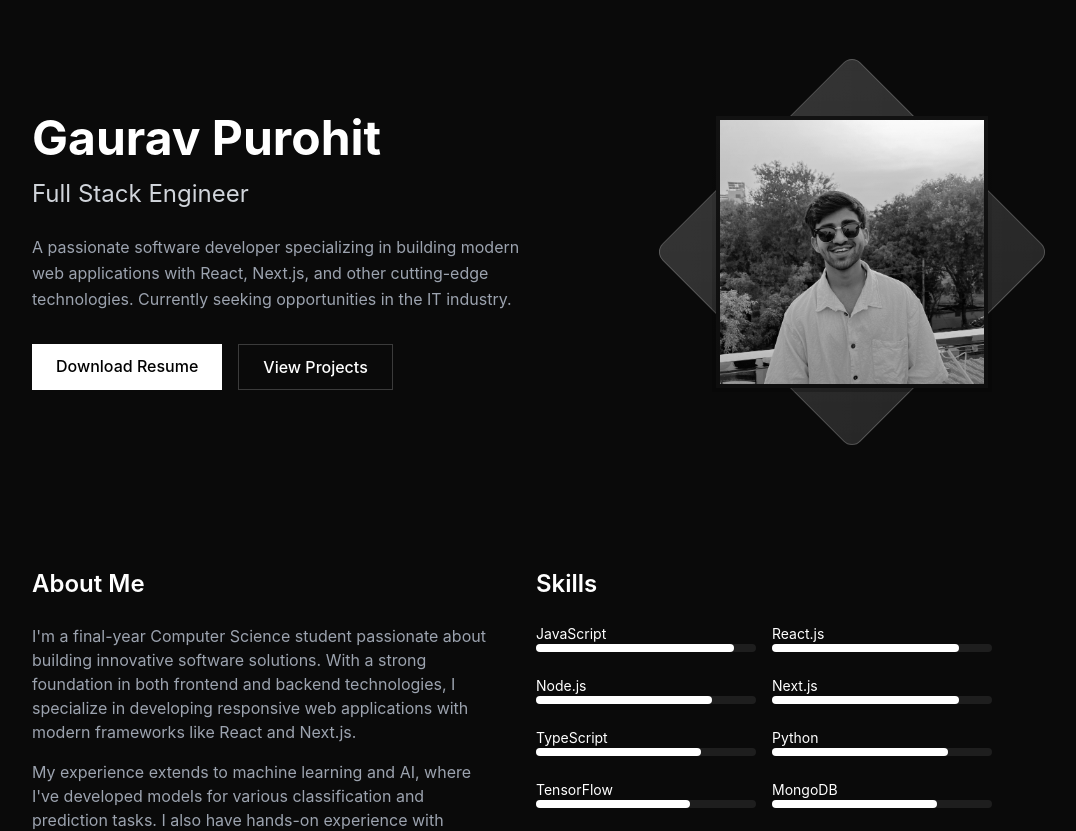
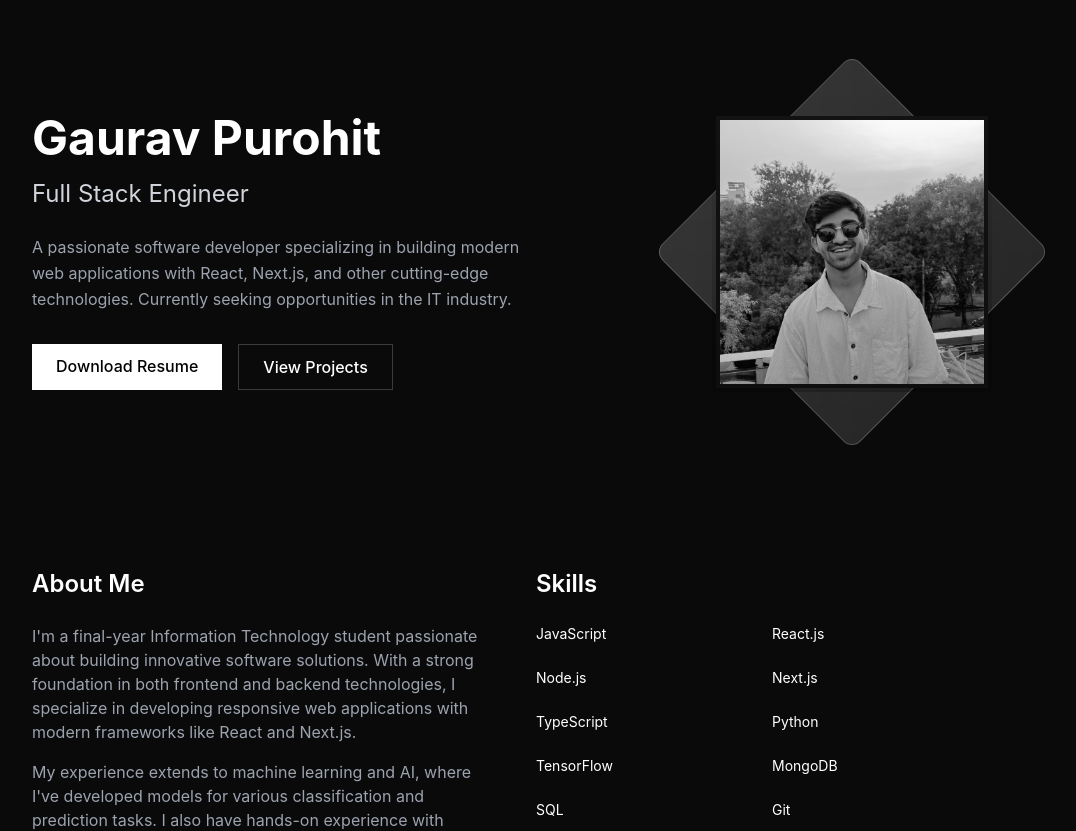
Before and after one commit to gauravpurohit28/portfolio-website, a Next.js app: page / in a window 1280 px wide. Shown: the top 831 px of the page, without its empty margins (128-1204 px from the left). Built offline with nearby package versions, Linux system fonts and the light colour scheme.

Commit message:
update about me

```diff
--- a/src/app/components/AboutSection.jsx
+++ b/src/app/components/AboutSection.jsx
@@ -3,18 +3,18 @@ import React from "react";
 import { motion } from "framer-motion";
 
 const skills = [
-  { skill: "JavaScript", level: 90 },
-  { skill: "React.js", level: 85 },
-  { skill: "Node.js", level: 80 },
-  { skill: "Next.js", level: 85 },
-  { skill: "TypeScript", level: 75 },
-  { skill: "Python", level: 80 },
-  { skill: "TensorFlow", level: 70 },
-  { skill: "MongoDB", level: 75 },
-  { skill: "SQL", level: 80 },
-  { skill: "Git", level: 85 },
-  { skill: "Docker", level: 70 },
-  { skill: "AWS", level: 65 },
+  { skill: "JavaScript" },
+  { skill: "React.js" },
+  { skill: "Node.js" },
+  { skill: "Next.js" },
+  { skill: "TypeScript" },
+  { skill: "Python" },
+  { skill: "TensorFlow" },
+  { skill: "MongoDB" },
+  { skill: "SQL" },
+  { skill: "Git" },
+  { skill: "Docker" },
+  { skill: "AWS" },
 ];
 
 const AboutSection = () => {
@@ -25,7 +25,7 @@ const AboutSection = () => {
           <div className="lg:w-1/2">
             <h2 className="text-2xl font-semibold text-white mb-6">About Me</h2>
             <p className="text-gray-400 mb-4">
-              I&apos;m a final-year Computer Science student passionate about building innovative software solutions. With a strong foundation in both frontend and backend technologies, I specialize in developing responsive web applications with modern frameworks like React and Next.js.
+              I&apos;m a final-year Information Technology student passionate about building innovative software solutions. With a strong foundation in both frontend and backend technologies, I specialize in developing responsive web applications with modern frameworks like React and Next.js.
             </p>
             <p className="text-gray-400 mb-4">
               My experience extends to machine learning and AI, where I&apos;ve developed models for various classification and prediction tasks. I also have hands-on experience with DevOps practices, including creating CI/CD pipelines, containerization using Docker, and deploying scalable applications on cloud platforms like AWS.
@@ -48,15 +48,6 @@ const AboutSection = () => {
                 >
                   <div className="mb-2">
                     <p className="text-white text-sm">{item.skill}</p>
-                    <div className="w-full bg-[#1E1E1E] h-2 rounded-full">
-                      <motion.div
-                        initial={{ width: 0 }}
-                        whileInView={{ width: `${item.level}%` }}
-                        transition={{ duration: 0.8, delay: 0.2 }}
-                        viewport={{ once: true }}
-                        className="h-full bg-white rounded-full"
-                      ></motion.div>
-                    </div>
                   </div>
                 </motion.div>
               ))}
```
